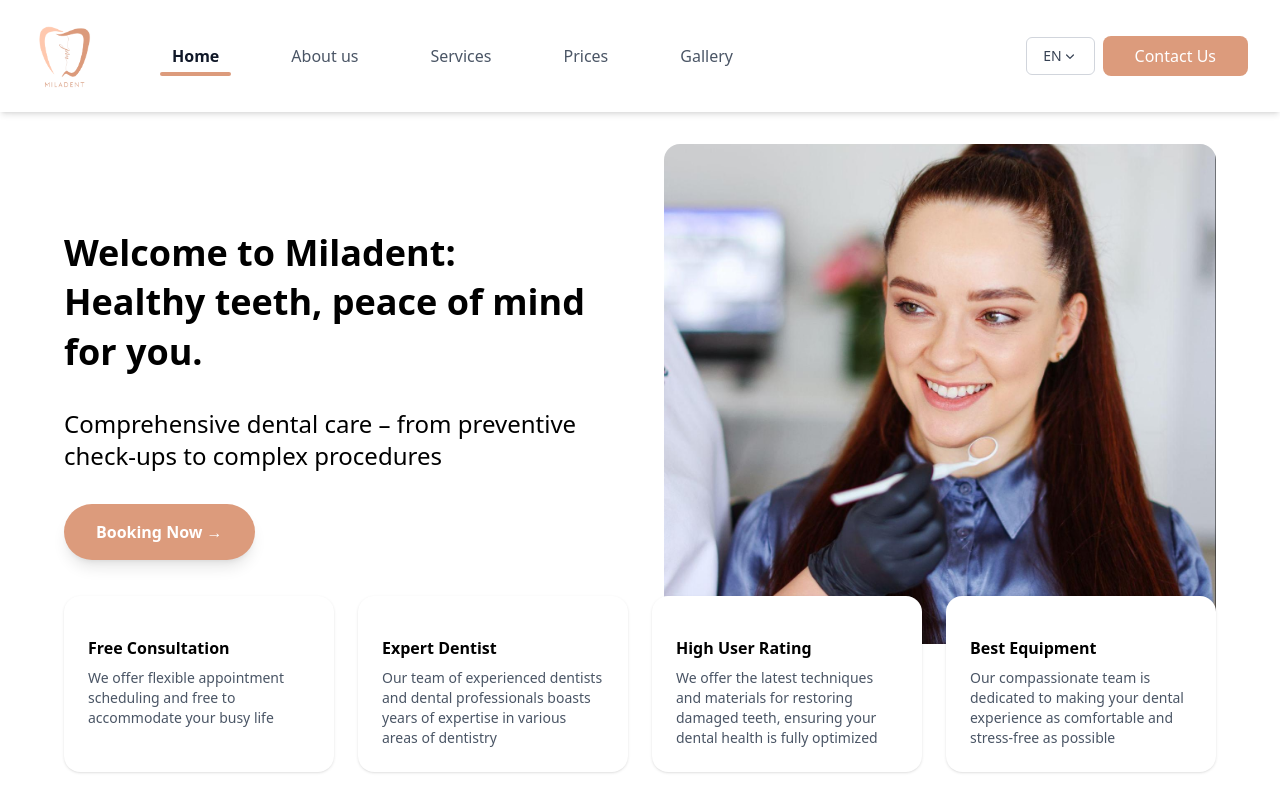
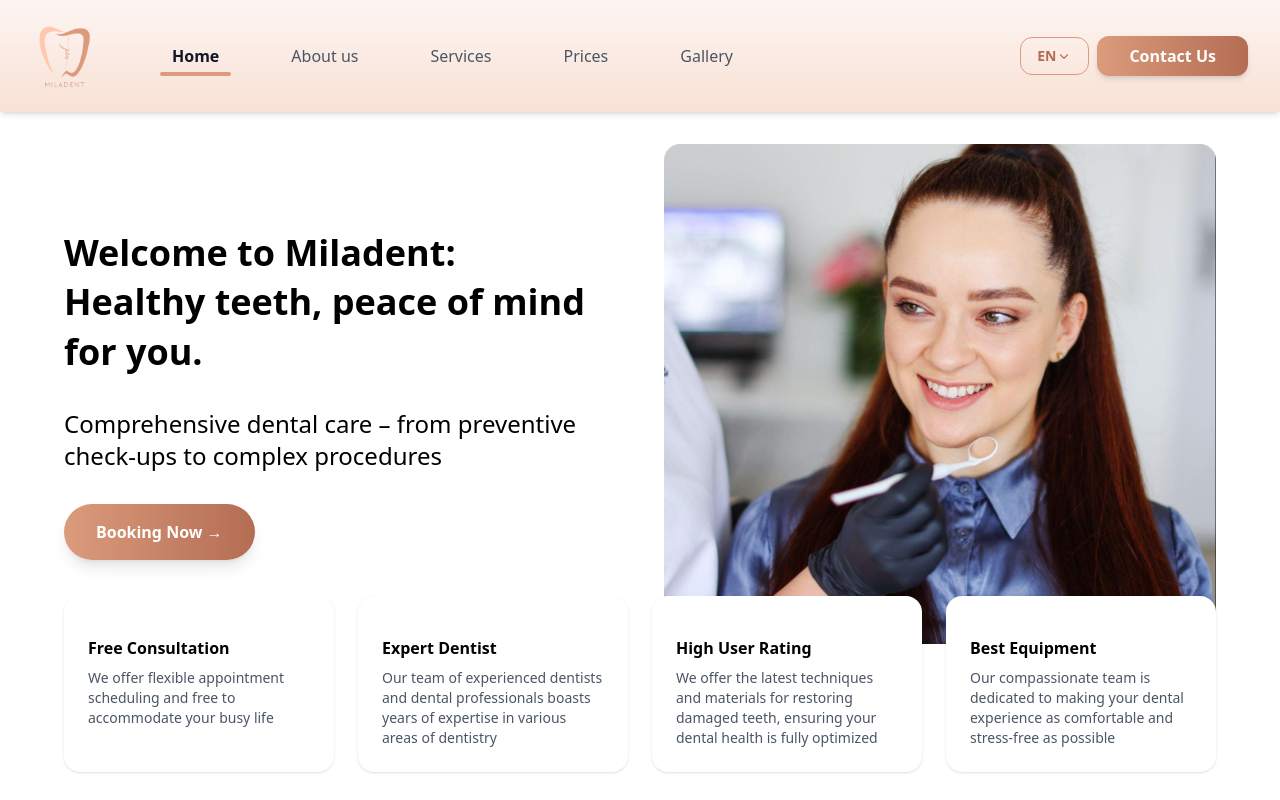
Before and after one commit to oksanakuziv-lab/miladent, a React (Vite) app: page / in a window 1280 px wide. Shown: the top 800 px of the page. Built offline with nearby package versions, Linux system fonts and the light colour scheme.

Commit message:
style: update button and header colors

```diff
--- a/src/components/ContactForm/ContactForm.tsx
+++ b/src/components/ContactForm/ContactForm.tsx
@@ -26,7 +26,7 @@ export const ContactFrom: React.FC = () => {
 
       <button
         type="submit"
-        className="w-full rounded-full border py-2 text-black hover:bg-black hover:text-white transition"
+        className="w-full btn btn-outline"
       >
         Send Message
       </button>
--- a/src/components/ContactModal/ContactModal.tsx
+++ b/src/components/ContactModal/ContactModal.tsx
@@ -11,9 +11,7 @@ export const ContactModal = () => {
       onOpenChange={setOpen}
     >
       <Dialog.Trigger asChild>
-        <button className="px-8 py-2 bg-primary text-white rounded-lg hover:bg-secondary transition">
-          Contact Us
-        </button>
+        <button className="btn btn-primary">Contact Us</button>
       </Dialog.Trigger>
 
       <Dialog.Portal>
@@ -29,11 +27,12 @@ export const ContactModal = () => {
             href="https://miladentpraha.xdent.cz/wizard/clinic-selection?fbclid=PAZXh0bgNhZW0CMTEAAaccyLdfWS7vFzHzHLQhxAIDuxk2TWFe-iTOJvzIPy25x-AmHvlE0npvc-l7rg_aem_vT4YxIzcxir27yfpdxUNkg"
             target="_blanc"
             rel="noopener noreferrer"
-            className="w-full mb-6 rounded-full border bg-primary border-secondary text-white py-2 hover:bg-secondary transition text-center block"
+            className="w-full btn btn-primary"
           >
             Book Appointment
           </a>
-          <Dialog.Description className="mb-6 text-gray-600">
+
+          <Dialog.Description className="mb-6 mt-6 text-gray-600">
             Or fill out the form and we’ll get back to you shortly.
           </Dialog.Description>
 
--- a/src/components/Header/Header.tsx
+++ b/src/components/Header/Header.tsx
@@ -23,7 +23,7 @@ export const Header = () => {
   }, [location.pathname]);
 
   return (
-    <header className="w-full fixed top-0 left-0 z-50 bg-white shadow-md">
+    <header className="w-full fixed top-0 left-0 z-50 bg-gradient-to-b from-primary-soft to-primary-lighter shadow-md">
       <nav
         aria-label="Global"
         className="mx-auto flex max-w-7xl items-center justify-between p-6 lg:px-8"
--- a/src/components/LanguageSwitcher/LanguageSwitcher.tsx
+++ b/src/components/LanguageSwitcher/LanguageSwitcher.tsx
@@ -13,7 +13,7 @@ export const LanguageSwitcher = () => {
 
   return (
     <DropdownMenu.Root>
-      <DropdownMenu.Trigger className="inline-flex items-center justify-center rounded-md border border-gray-300 bg-white px-4 py-2 text-sm font-medium text-gray-700 hover:bg-gray-50 focus:outline-none">
+      <DropdownMenu.Trigger className="btn btn-outline">
         {currentLang.label}
         <ChevronDownIcon className="h-4 w-4" />
       </DropdownMenu.Trigger>
@@ -24,7 +24,7 @@ export const LanguageSwitcher = () => {
             <DropdownMenu.Item
               key={lang.code}
               onSelect={() => setCurrentLang(lang)}
-              className="cursor-pointer px-3 py-2 text-sm text-gray-700 hover:bg-gray-100"
+              className="cursor-pointer px-3 py-2 text-sm"
             >
               {lang.label}
             </DropdownMenu.Item>
--- a/src/index.css
+++ b/src/index.css
@@ -16,3 +16,27 @@
   --color-black: #000000;
   --color-secondary: #ae7963;
 }
+
+.btn {
+  @apply inline-flex items-center justify-center font-semibold rounded-xl transition duration-300;
+}
+
+.btn-primary {
+  @apply text-white shadow-md px-8 py-2
+    bg-gradient-to-r from-[var(--color-primary)] to-[var(--color-primary-dark)]
+    hover:from-[var(--color-primary-light)] hover:to-[var(--color-primary)]
+    active:bg-[var(--color-primary-darker)];
+}
+
+.btn-outline {
+  @apply text-sm bg-transparent border-1 box-border px-4 py-2
+    border-[var(--color-primary)] text-[var(--color-primary-dark)]
+    hover:bg-[var(--color-primary)] hover:text-[var(--color-white)] active:bg-[var(--color-primary-light)];
+}
+
+.btn-secondary {
+  @apply text-white rounded-full transition-all duration-300 transform hover:scale-105 shadow-lg hover:shadow-xl font-semibold px-8 py-4  inline-flex items-center gap-2
+    bg-gradient-to-r from-[var(--color-primary)] to-[var(--color-primary-dark)]
+    hover:from-[var(--color-primary-light)] hover:to-[var(--color-primary)]
+    active:bg-[var(--color-primary-darker)];
+}
--- a/src/pages/HomePage/components/AboutSection.tsx
+++ b/src/pages/HomePage/components/AboutSection.tsx
@@ -56,7 +56,7 @@ export const AboutSection = () => {
           <div>
             <Link
               to="/about"
-              className="bg-primary hover:bg-secondary text-white font-semibold px-8 py-4 rounded-full transition-all duration-300 transform hover:scale-105 shadow-lg hover:shadow-xl inline-flex items-center gap-2"
+              className="btn btn-secondary"
             >
               Learn More
               <ArrowIcon />
--- a/src/pages/HomePage/components/HeroSection.tsx
+++ b/src/pages/HomePage/components/HeroSection.tsx
@@ -34,7 +34,7 @@ export const HeroSection: React.FC = () => {
           <a
             target="_blank"
             href="https://miladentpraha.xdent.cz/wizard/clinic-selection?fbclid=PAZXh0bgNhZW0CMTEAAaccyLdfWS7vFzHzHLQhxAIDuxk2TWFe-iTOJvzIPy25x-AmHvlE0npvc-l7rg_aem_vT4YxIzcxir27yfpdxUNkg"
-            className="bg-primary hover:bg-secondary text-white font-semibold px-8 py-4 rounded-full transition-all duration-300 transform hover:scale-105 shadow-lg hover:shadow-xl inline-flex items-center gap-2"
+            className="btn btn-secondary"
           >
             Booking Now →
           </a>
```
Also changed, not shown: 1 other file (tests, documents, lock files or other folders).
